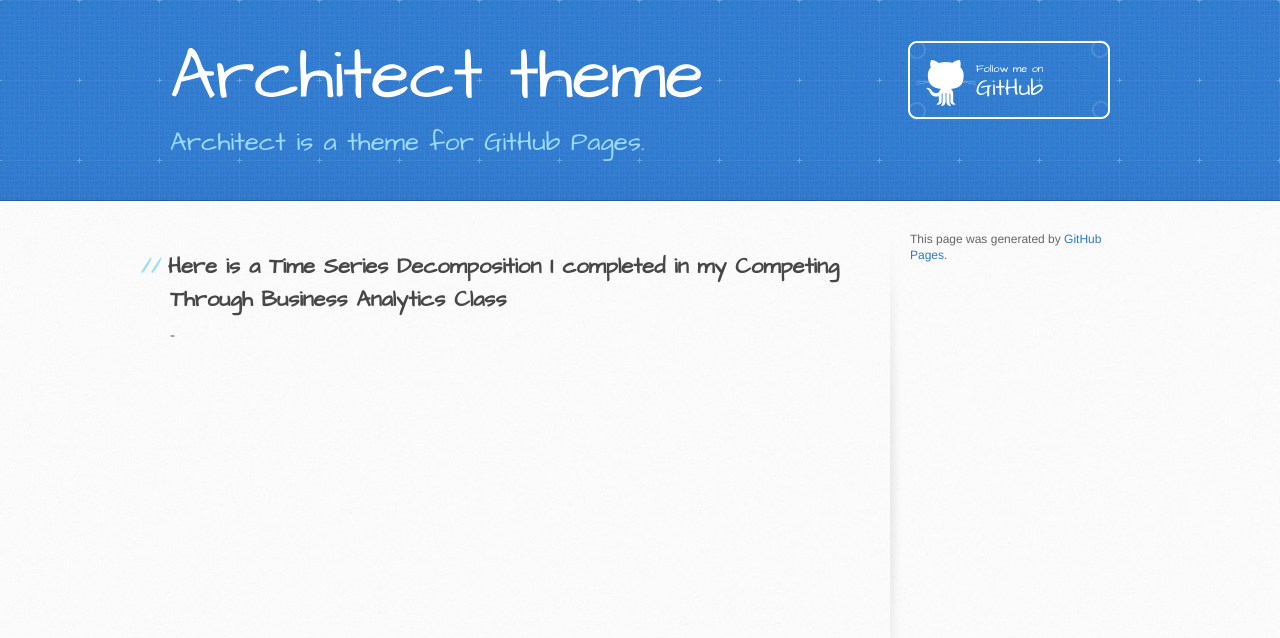
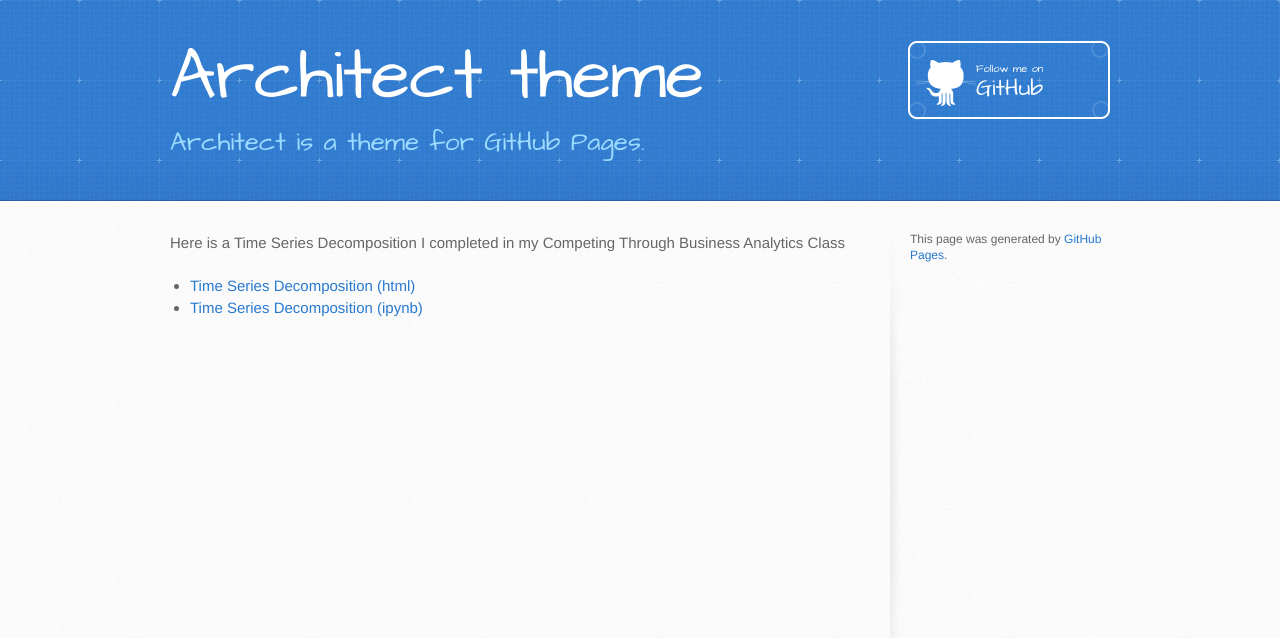
Before and after one commit to TJSWLWM/TJSWLWM.github.io, a Jekyll site: the page built from timeseries/index.md, in a window 1280 px wide. Shown: the top 638 px of the page. Built offline with Jekyll 4.4.1, drawn with Linux system fonts in a browser that asks for light colours; our own code applies the rules of GitHub Pages for plain Markdown files.

Commit message:
Update index.md

```diff
--- a/timeseries/index.md
+++ b/timeseries/index.md
@@ -3,5 +3,5 @@ title: Time Series Decomposition
 description: sharing classwork
 ---
 Here is a Time Series Decomposition I completed in my Competing Through Business Analytics Class
--
--
+- [Time Series Decomposition (html)](Extra Graphs for M3 Advanced Graphing Assignment.html)
+- [Time Series Decomposition (ipynb)](Extra Graphs for M3 Advanced Graphing Assignment.ipynb)
```
